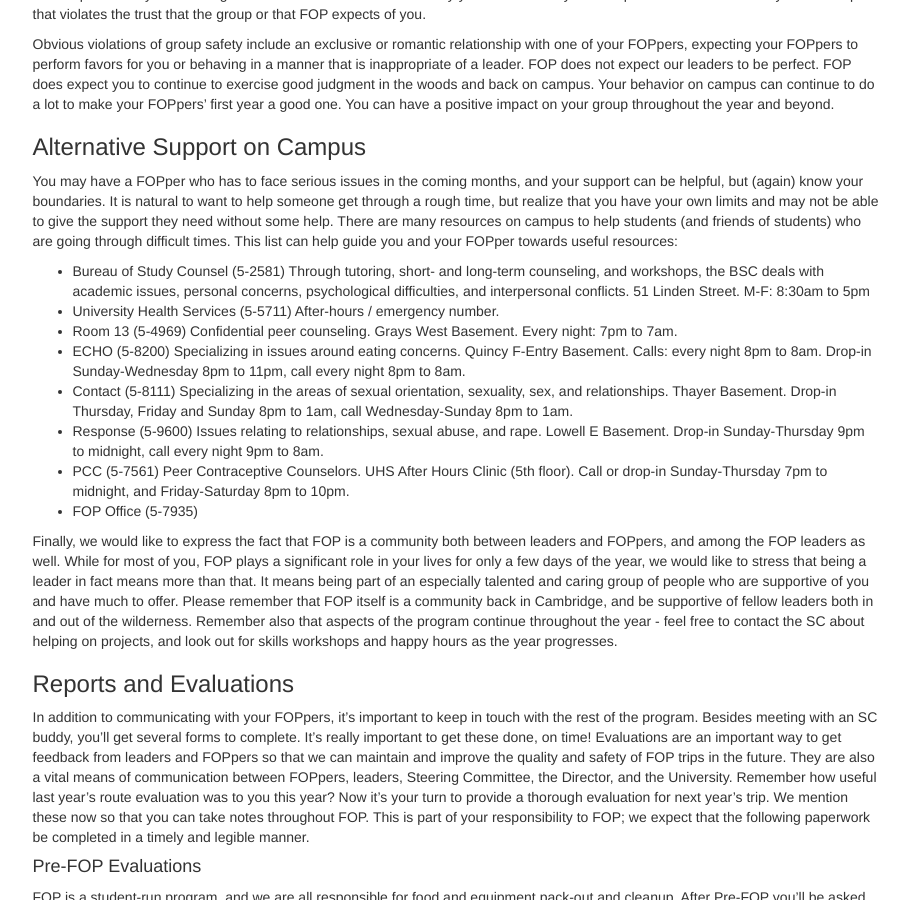
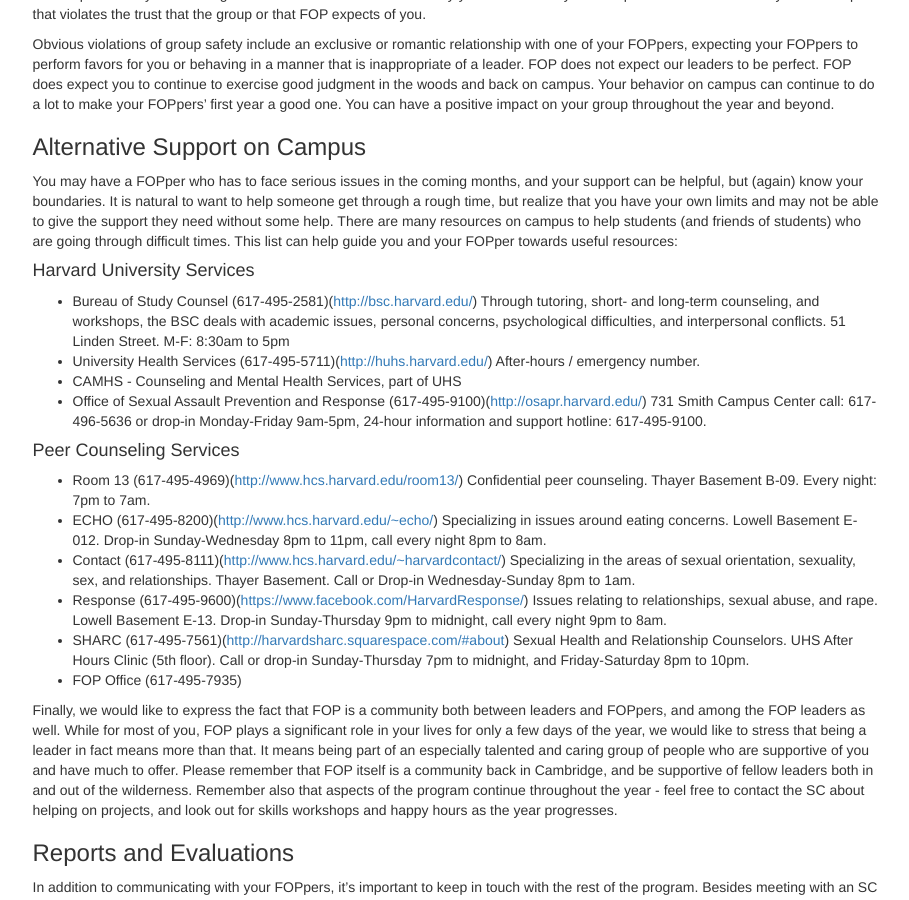
Before and after one commit to neo-project/global-blockchain-compliance-hub, a Jekyll site: the page built from _posts/1111-11-11-post-fop.md, in a window 1280 px wide and 900 px high, scrolled down 771 px. Shown: the whole window, without its empty margins (330-1239 px from the left). Built offline with Jekyll 4.4.1, drawn with Linux system fonts in a browser that asks for light colours; nearby versions of some CDN libraries; comment, search, counter and statistics services are not loaded.

Commit message:
Update 1111-11-11-post-fop.md

```diff
--- a/_posts/1111-11-11-post-fop.md
+++ b/_posts/1111-11-11-post-fop.md
@@ -29,14 +29,20 @@
 
 You may have a FOPper who has to face serious issues in the coming months, and your support can be helpful, but (again) know your boundaries. It is natural to want to help someone get through a rough time, but realize that you have your own limits and may not be able to give the support they need without some help. There are many resources on campus to help students (and friends of students) who are going through difficult times. This list can help guide you and your FOPper towards useful resources:
 
-- Bureau of Study Counsel (5-2581) Through tutoring, short- and long-term counseling, and workshops, the BSC deals with academic issues, personal concerns, psychological difficulties, and interpersonal conflicts. 51 Linden Street. M-F: 8:30am to 5pm
-- University Health Services (5-5711) After-hours / emergency number.
-- Room 13 (5-4969) Confidential peer counseling. Grays West Basement. Every night: 7pm to 7am.
-- ECHO (5-8200) Specializing in issues around eating concerns. Quincy F-Entry Basement. Calls: every night 8pm to 8am. Drop-in Sunday-Wednesday 8pm to 11pm, call every night 8pm to 8am.
-- Contact (5-8111) Specializing in the areas of sexual orientation, sexuality, sex, and relationships. Thayer Basement. Drop-in Thursday, Friday and Sunday 8pm to 1am, call Wednesday-Sunday 8pm to 1am.
-- Response (5-9600) Issues relating to relationships, sexual abuse, and rape. Lowell E Basement. Drop-in Sunday-Thursday 9pm to midnight, call every night 9pm to 8am.
-- PCC (5-7561) Peer Contraceptive Counselors. UHS After Hours Clinic (5th floor). Call or drop-in Sunday-Thursday 7pm to midnight, and Friday-Saturday 8pm to 10pm.
-- FOP Office (5-7935)
+#### Harvard University Services
+- Bureau of Study Counsel (617-495-2581)([http://bsc.harvard.edu/][BSC]) Through tutoring, short- and long-term counseling, and workshops, the BSC deals with academic issues, personal concerns, psychological difficulties, and interpersonal conflicts. 51 Linden Street. M-F: 8:30am to 5pm
+- University Health Services (617-495-5711)([http://huhs.harvard.edu/][UHS]) After-hours / emergency number.
+- CAMHS - Counseling and Mental Health Services, part of UHS
+- Office of Sexual Assault Prevention and Response (617-495-9100)([http://osapr.harvard.edu/][OSAPR]) 731 Smith Campus Center call: 617-496-5636 or drop-in Monday-Friday 9am-5pm, 24-hour information and support hotline: 617-495-9100.
+
+#### Peer Counseling Services
+
+- Room 13 (617-495-4969)([http://www.hcs.harvard.edu/room13/][Room 13]) Confidential peer counseling. Thayer Basement B-09. Every night: 7pm to 7am.
+- ECHO (617-495-8200)([http://www.hcs.harvard.edu/~echo/][ECHO]) Specializing in issues around eating concerns. Lowell Basement E-012. Drop-in Sunday-Wednesday 8pm to 11pm, call every night 8pm to 8am.
+- Contact (617-495-8111)([http://www.hcs.harvard.edu/~harvardcontact/][Contact]) Specializing in the areas of sexual orientation, sexuality, sex, and relationships. Thayer Basement. Call or Drop-in Wednesday-Sunday 8pm to 1am.
+- Response (617-495-9600)([https://www.facebook.com/HarvardResponse/][Response]) Issues relating to relationships, sexual abuse, and rape. Lowell Basement E-13. Drop-in Sunday-Thursday 9pm to midnight, call every night 9pm to 8am.
+- SHARC (617-495-7561)([http://harvardsharc.squarespace.com/#about][SHARC]) Sexual Health and Relationship Counselors. UHS After Hours Clinic (5th floor). Call or drop-in Sunday-Thursday 7pm to midnight, and Friday-Saturday 8pm to 10pm.
+- FOP Office (617-495-7935)
 
 Finally, we would like to express the fact that FOP is a community both between leaders and FOPpers, and among the FOP leaders as well. While for most of you, FOP plays a significant role in your lives for only a few days of the year, we would like to stress that being a leader in fact means more than that. It means being part of an especially talented and caring group of people who are supportive of you and have much to offer. Please remember that FOP itself is a community back in Cambridge, and be supportive of fellow leaders both in and out of the wilderness. Remember also that aspects of the program continue throughout the year - feel free to contact the SC about helping on projects, and look out for skills workshops and happy hours as the year progresses.
 
@@ -60,3 +66,12 @@
 #### Route Evaluations
 
 You and your co should also take time during the trip to detail the mileage, terrain, water availability, views, campsites, and other important information from each day of your trip. FOP generally runs the same routes, so this information is important for future planning.
+
+[UHS]: http://huhs.harvard.edu/
+[BSC]: http://bsc.harvard.edu/
+[OSAPR]: [http://osapr.harvard.edu/
+[Room 13]: http://www.hcs.harvard.edu/room13/
+[ECHO]: http://www.hcs.harvard.edu/~echo/
+[CONTACT]: http://www.hcs.harvard.edu/~harvardcontact/
+[Response]: https://www.facebook.com/HarvardResponse/
+[SHARC]: http://harvardsharc.squarespace.com/#about
```
